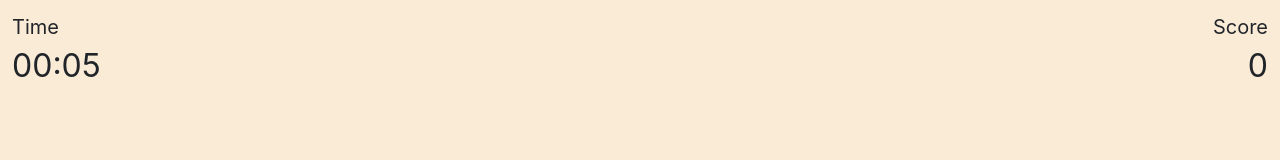
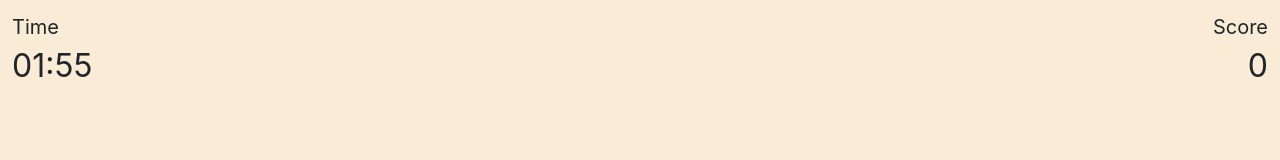
Before and after one commit to gamesfordev/wordmasters, a React (Create React App) app: page /game in a window 1280 px wide. Shown: the top 160 px of the page. Built offline with nearby package versions, Linux system fonts and the light colour scheme.

Commit message:
Change time

```diff
--- a/src/components/game-screen/game-board/GameBoard.js
+++ b/src/components/game-screen/game-board/GameBoard.js
@@ -12,7 +12,7 @@ class GameBoard extends Component {
     currentWord = "";
     currentCorrectWord = "";
     score = 0;
-    time = 10;
+    time = 120;
     running = true;
 
     constructor() {
```
